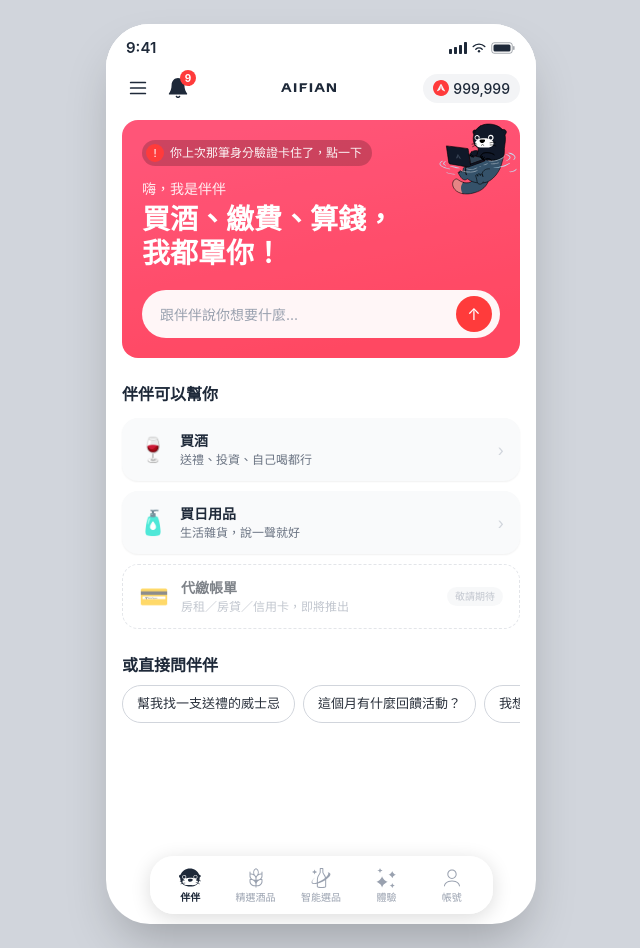
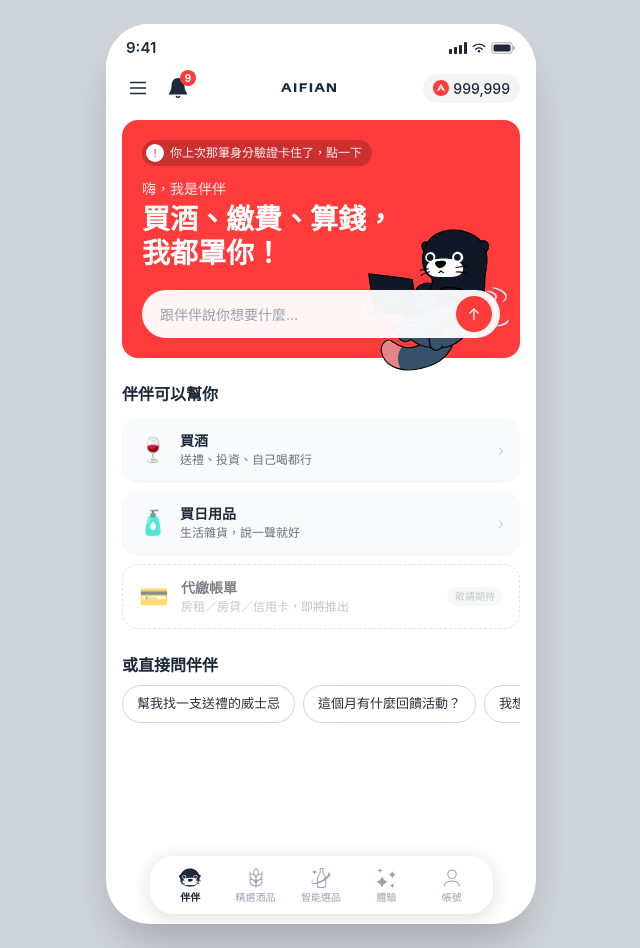
Before and after one commit to katekatechen/banban-home, a Next.js app: page /v1/banbun in a window 1280 px wide. Shown: the whole page, without its empty margins (319-959 px from the left). Built offline with nearby package versions, Linux system fonts and the light colour scheme.

Commit message:
首頁紅色區塊改扁平風格，伴伴放大在右下角破格
移除深藍到紅的漸層，改成單一品牌紅；伴伴動畫放大並移到卡片右下角，
一半藏在輸入框後面、一半穿出卡片底邊，製造破格的立體感。

```diff
--- a/app/v1/banbun/page.tsx
+++ b/app/v1/banbun/page.tsx
@@ -157,26 +157,14 @@ export default function BanbunHomePage() {
       </div>
 
       <div className="flex flex-col gap-6 px-4 pb-6 pt-2">
-        {/* hero — 標題隨機換句、整合待辦提醒，輸入框放在標題下方 */}
-        <div
-          className="relative flex w-full flex-col overflow-hidden rounded-2xl px-5 pb-5 pt-5 text-white"
-          style={{
-            backgroundImage:
-              "linear-gradient(168deg, #0b2250 10%, #001133 85%), linear-gradient(90deg, #ff3b3b 0%, #ff3b3b 100%)",
-            backgroundBlendMode: "screen",
-          }}
-        >
-          <LottiePlayer
-            src="/lottie/otter-typing.json"
-            className="pointer-events-none absolute right-0 top-0 size-[84px]"
-          />
-
+        {/* hero — 扁平紅底，伴伴放大在右下角破格 */}
+        <div className="relative flex w-full flex-col rounded-2xl bg-brand px-5 pb-5 pt-5 text-white">
           {/* eyebrow：有待辦提醒就顯示提醒，沒有的話顯示問候語 */}
           <Link
             href={REMINDER.href}
             className="flex w-fit items-center gap-1.5 rounded-full bg-black/20 py-1 pl-1 pr-2.5"
           >
-            <span className="flex size-[18px] items-center justify-center rounded-full bg-brand text-[11px]">
+            <span className="flex size-[18px] items-center justify-center rounded-full bg-white text-[11px] text-brand">
               !
             </span>
             <span className="text-[12px] font-medium text-white/95">
@@ -184,7 +172,7 @@ export default function BanbunHomePage() {
             </span>
           </Link>
 
-          <Link href="/v1/banbun/chat" className="mt-3 block pr-16">
+          <Link href="/v1/banbun/chat" className="mt-3 block pr-20">
             <p className="text-[14px] text-white/90">嗨，我是伴伴</p>
             <p className="mt-1 whitespace-pre-line text-[28px] font-black leading-[1.2]">
               {headline}
@@ -196,7 +184,7 @@ export default function BanbunHomePage() {
               e.preventDefault();
               submitHomeInput();
             }}
-            className="mt-5 flex items-center gap-2 rounded-full bg-white/95 px-2 py-1.5"
+            className="relative z-10 mt-5 flex items-center gap-2 rounded-full bg-white/95 px-2 py-1.5"
           >
             <input
               value={homeInput}
@@ -211,6 +199,11 @@ export default function BanbunHomePage() {
               ↑
             </button>
           </form>
+
+          <LottiePlayer
+            src="/lottie/otter-typing.json"
+            className="pointer-events-none absolute -bottom-8 right-1 z-0 size-[168px]"
+          />
         </div>
 
         {/* 三大服務發現 */}
```
